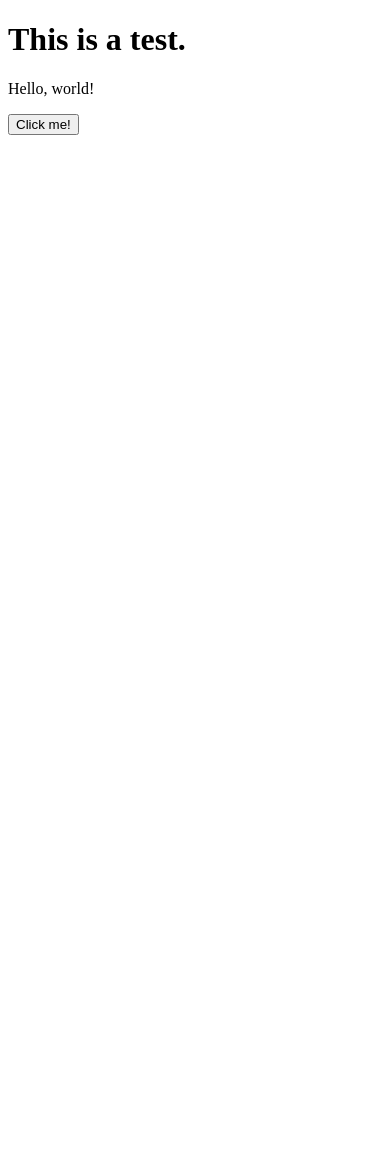
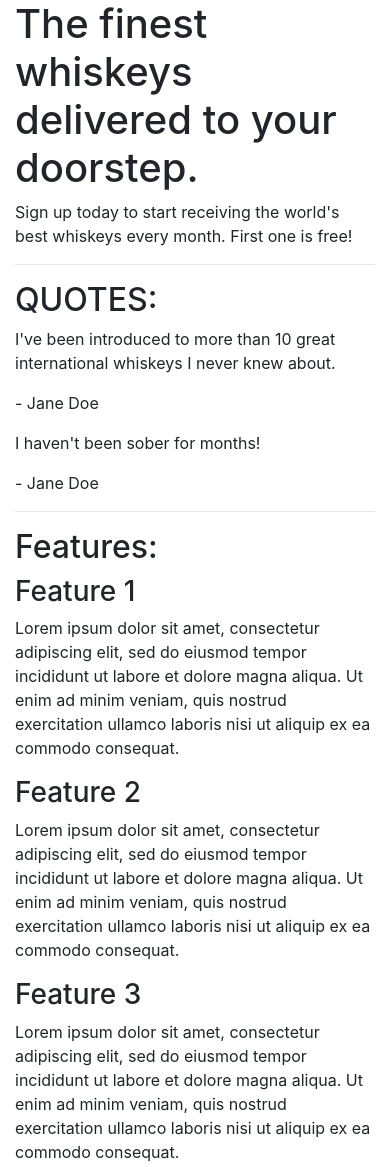
Before and after one commit to tamuleviciute/bootstrap-project, a plain HTML site: page index.html in a window 390 px wide. Before the commit the page ends 844 px from the top, so only its background shows below. Drawn offline with nearby package versions, Linux system fonts and the light colour scheme.

Commit message:
Add basic page structure and meta tag for mobile device

```diff
--- a/index.html
+++ b/index.html
@@ -1,13 +1,55 @@
 <!DOCTYPE html>
-<html lang="en">
+<html lang="en-us">
+
 <head>
-    <meta charset="UTF-8">
-    <meta name="viewport" content="width=device-width, initial-scale=1.0">
-    <title>Document</title>
+    <meta charset="utf-8">
+    <meta name="viewport" content="width=device-width, initial-scale=1">
+    <title>Whiskey Drop | Taste a new whiskey every month</title>
+    <link rel="stylesheet" href="https://maxcdn.bootstrapcdn.com/bootstrap/4.1.3/css/bootstrap.min.css">
 </head>
+
 <body>
-    <h1>This is a test.</h1>
-    <p>Hello, world!</p>
-    <button>Click me!</button>
+    <article class="container">
+        <!-- Callout -->
+        <section class="callout">
+            <h1>The finest whiskeys delivered to your doorstep.</h1>
+            <p>Sign up today to start receiving the world's best whiskeys every month. First one is free!</p>
+        </section>
+        <!-- /.callout -->
+        <hr>
+
+        <!-- Quotes -->
+        <section class="quotes">
+            <h2 class="text-uppercase">Quotes:</h2>
+            <div class="quote">
+                <p>I've been introduced to more than 10 great international whiskeys I never knew about.</p>
+                <p>- Jane Doe</p>
+            </div>
+            <div class="quote">
+                <p>I haven't been sober for months!</p>
+                <p>- Jane Doe</p>
+            </div>
+        </section>
+        <!-- /.quotes -->
+        <hr>
+
+        <!-- Features -->
+        <section class="features">
+            <h2>Features:</h2>
+            <div class="feature">
+                <h3>Feature 1</h3>
+                <p>Lorem ipsum dolor sit amet, consectetur adipiscing elit, sed do eiusmod tempor incididunt ut labore et dolore magna aliqua. Ut enim ad minim veniam, quis nostrud exercitation ullamco laboris nisi ut aliquip ex ea commodo consequat.</p>
+            </div>
+            <div class="feature">
+                <h3>Feature 2</h3>
+                <p>Lorem ipsum dolor sit amet, consectetur adipiscing elit, sed do eiusmod tempor incididunt ut labore et dolore magna aliqua. Ut enim ad minim veniam, quis nostrud exercitation ullamco laboris nisi ut aliquip ex ea commodo consequat.</p>
+            </div>
+            <div class="feature">
+                <h3>Feature 3</h3>
+                <p>Lorem ipsum dolor sit amet, consectetur adipiscing elit, sed do eiusmod tempor incididunt ut labore et dolore magna aliqua. Ut enim ad minim veniam, quis nostrud exercitation ullamco laboris nisi ut aliquip ex ea commodo consequat.</p>
+            </div>
+        </section>
+        <!-- /.features -->
+    </article>
 </body>
 </html>
```
